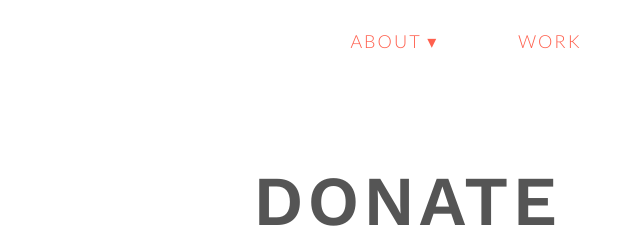
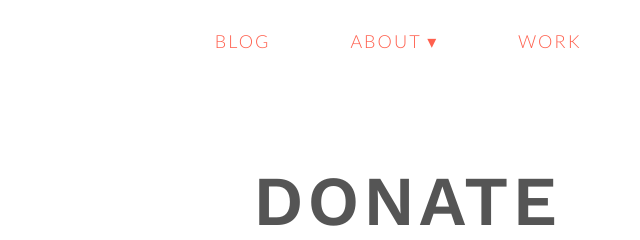
Before and after one commit to pkolady/AirPods, a plain HTML site: page donate.html in a window 1280 px wide. Shown: the top 240 px of the page, 233-873 px from the left. Drawn offline with nearby package versions, Linux system fonts and the light colour scheme.

Commit message:
added blog icon

```diff
--- a/donate.html
+++ b/donate.html
@@ -36,6 +36,8 @@
                 <a href="ourteam.html">OUR TEAM</a>
         </div>
       </div>
+       <a href="blog.html"><li class="navig">BLOG</li></a>
+    </div>
     </div>
     <div class="drop">
         <div class="container1" onclick="rotate(this)" id="open">
```
